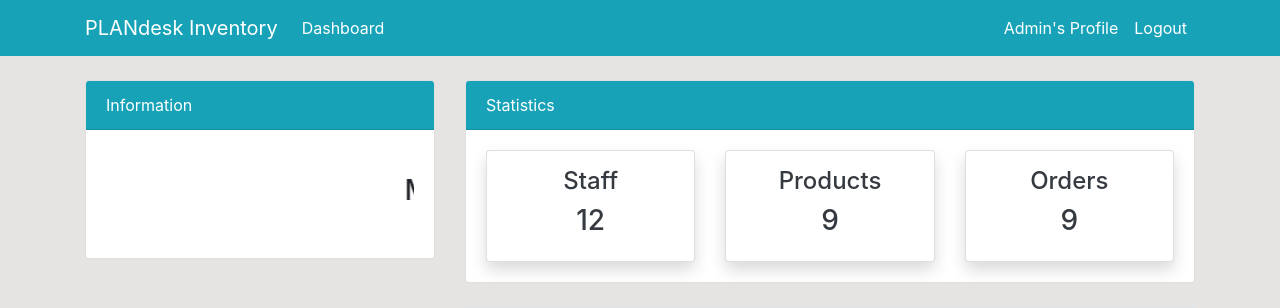
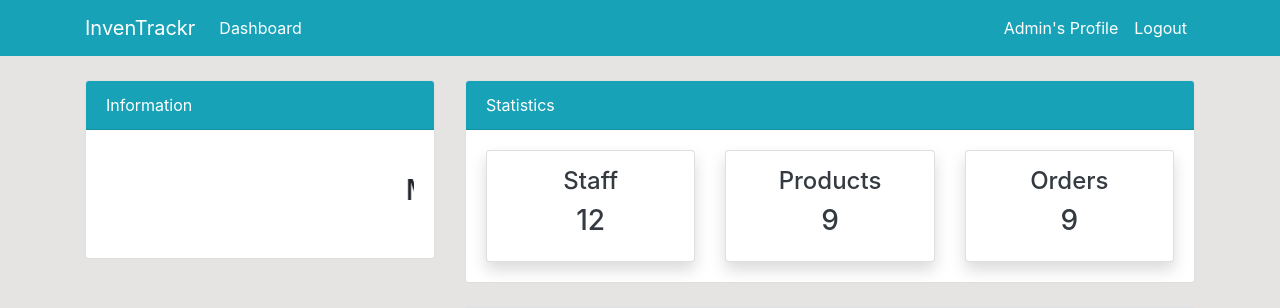
Before and after one commit to frank-Mwangi/inventory_manager, a Django app: page /order/ in a window 1280 px wide. Shown: the top 308 px of the page. Run offline with Django 4.2, Linux system fonts and the light colour scheme; a user stored in the database is signed in; data comes from the database, SQL or seed files in the repository; both versions use the stored data as it was after the commit.

Commit message:
Inventrackr branding

```diff
--- a/templates/partials/nav.html
+++ b/templates/partials/nav.html
@@ -3,7 +3,7 @@
   {% if user.is_authenticated %}
   <div class="container">
     <a class="navbar-brand text-white" href="{% url 'dashboard-index' %}"
-      >PLANdesk Inventory</a
+      >InvenTrackr</a
     >
     <button
       class="navbar-toggler"
```
Also changed, not shown: db.sqlite3.
